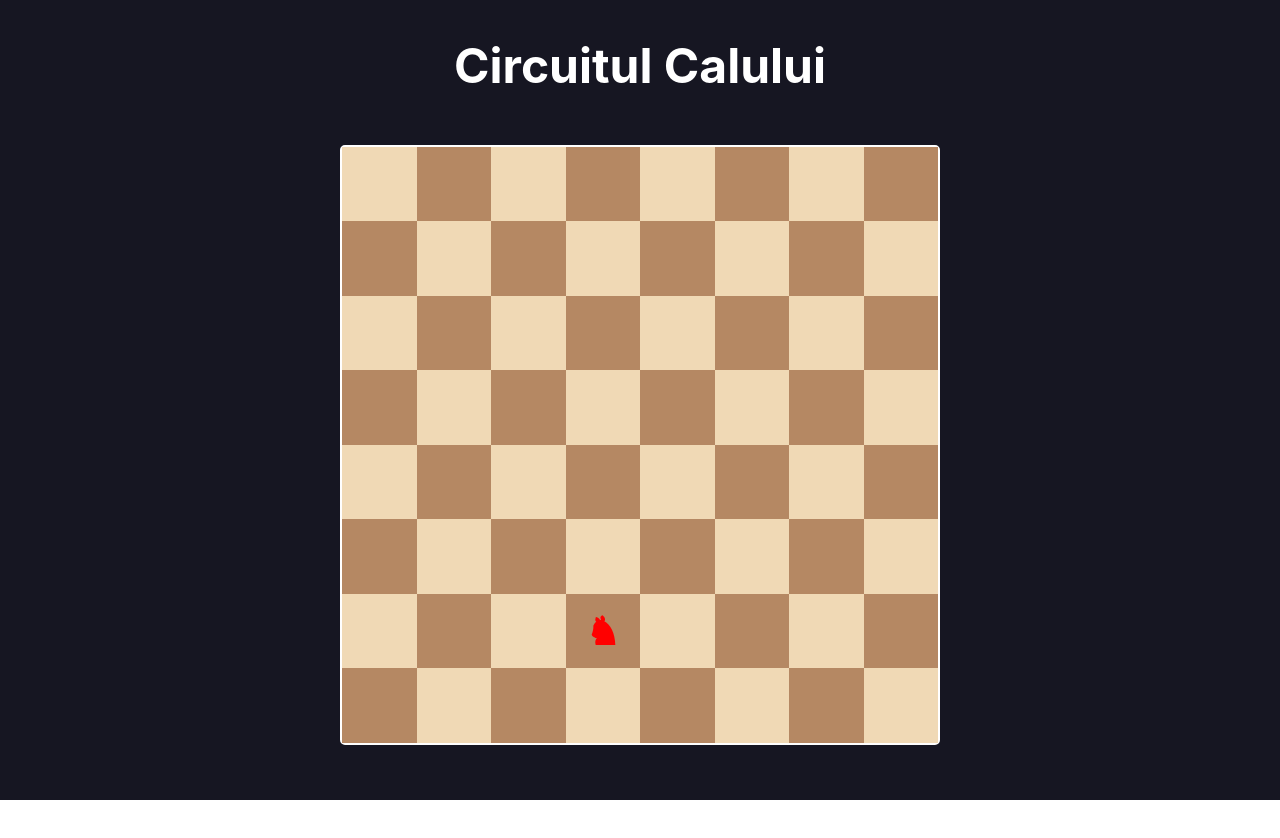
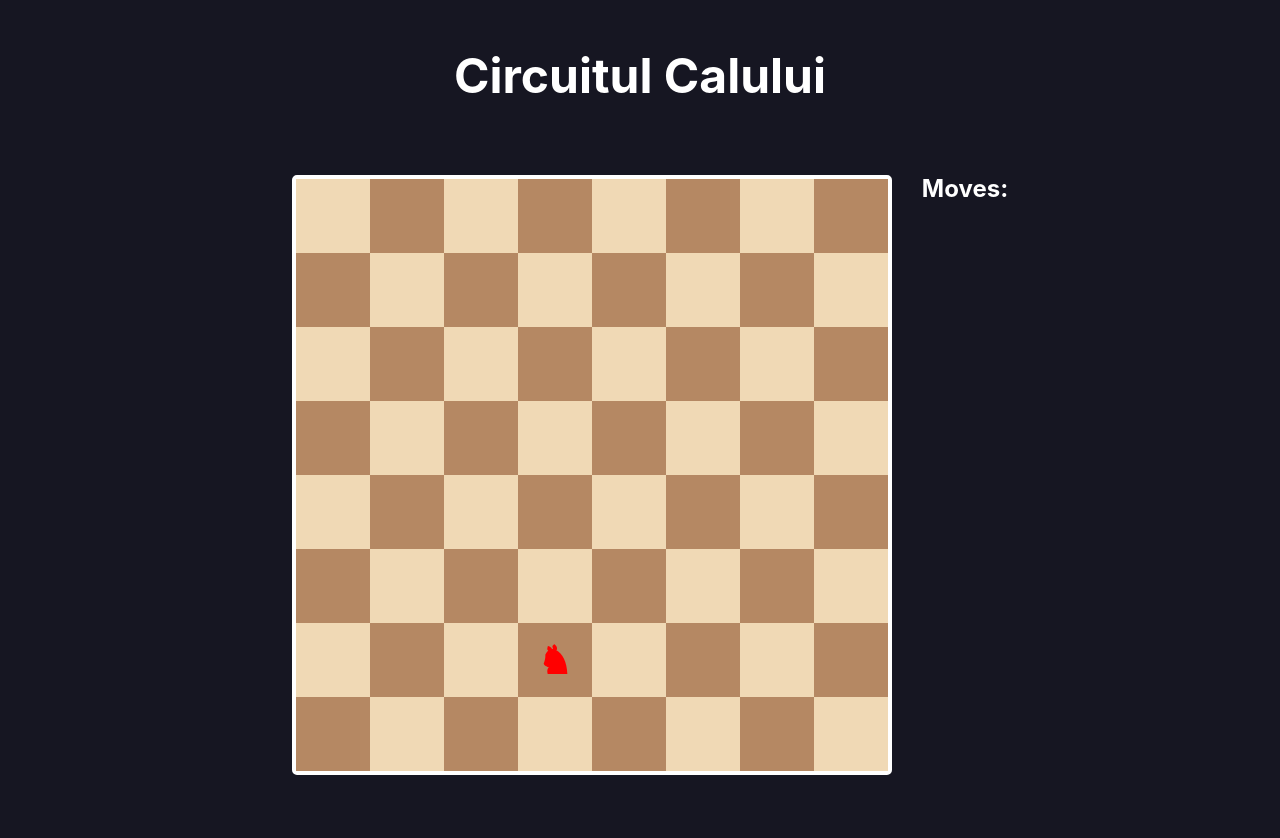
Before and after one commit to davidsimoc/circuitul-calului, a React (Create React App) app: page / in a window 1280 px wide. Before the commit the page ends 800 px from the top, so only its background shows below. Built offline with nearby package versions, Linux system fonts and the light colour scheme.

Commit message:
debugging

```diff
--- a/src/App.css
+++ b/src/App.css
@@ -6,7 +6,7 @@
   max-width: 600px;
   height: auto;
   margin: 20px;
-  border: 2px solid white;
+  border: 4px solid white;
   border-radius: 5px;
   aspect-ratio: 1;
 }
@@ -46,21 +46,56 @@
   font-weight: bold;
 }
 
-.movesText {
+.moves {
+  margin-left: 10px;
   display: flex;
-  flex-direction: row;
+  max-width: 300px;
 }
 
-.background {
+.moves h2 {
+  margin-bottom: 10px;
+  text-align: center;
+  color: white;
+}
+
+.moves ol {
+  list-style: none;
+  padding: 0;
+}
+
+.moves li {
+  margin: 5px 0;
+  font-size: 1rem;
+}
+
+.moves .current-move {
+  font-weight: bold;
+  color: white;
+}
+
+.app {
+    display: flex;
+    justify-content: center;
+    align-items: flex-start;
+    gap: 20px;
+    padding: 20px;
+    background-color: #161622;
+}
+
+.titleAndBoard {
   display: flex;
   flex-direction: column;
-  background-color: #161622;
   align-items: center;
   justify-content: center;
   min-height: 100vh;
   background-size: cover;
   background-position: center;
   padding: 20px;
+  gap: 20px;
+}
+
+.boardAndMoves {
+  display: flex;
 }
 
 * {
--- a/src/App.js
+++ b/src/App.js
@@ -1,5 +1,4 @@
 import React, { useState, useEffect } from 'react'
-import ReactDOM from 'react-dom'
 import './App.css'
 const N = 8;
 
@@ -11,7 +10,7 @@ function isValidMove(x, y, board) {
 }
 
 function knightTour(x, y, moveCount, board, moves) {
-  if (moveCount == N * N) return true; //Toate pozitiile au fost acoperite
+  if (moveCount === N * N) return true; //Toate pozitiile au fost acoperite
   for (let i = 0; i < 8; i++) {
     const nextX = x + moveX[i];
     const nextY = y + moveY[i];
@@ -27,6 +26,8 @@ function knightTour(x, y, moveCount, board, moves) {
 }
 
 function App() {
+  console.log("Componenta App s-a montat"); // Trebuie să apară în consolă
+
   const [board, setBoard] = useState(Array(N).fill().map(() => Array(N).fill(-1)));
   const [moves, setMoves] = useState([]);
   const [currentMove, setCurrentMove] = useState(0);
@@ -35,9 +36,14 @@ function App() {
     const initialBoard = Array(N).fill().map(() => Array(N).fill(-1));
     initialBoard[0][0] = 0;
     const tourMoves = [[0, 0]];
-    knightTour(0, 0, 1, initialBoard, tourMoves);
+    const found = knightTour(0, 0, 1, initialBoard, tourMoves);
+
+    //knightTour(0, 0, 1, initialBoard, tourMoves);
+    if(found) {
+      console.log('Tour moves:', tourMoves); // Debugging
       setBoard(initialBoard);
       setMoves(tourMoves);
+    }
   }, [])
 
   useEffect(() => {
@@ -50,11 +56,12 @@ function App() {
   }, [currentMove, moves]);
 
   return (
-    <div className='background'>
+    <div className='app'>
+      <div className='titleAndBoard'>
         <div className='titleText'>
           <h1 className='titlu'>Circuitul Calului</h1>
         </div>
-      <div className='movesText'>
+        <div className='boardAndMoves'>
           <div className="board">
             {Array.from({ length: N }).map((_, row) => (
               <div key={row} className="row">
@@ -69,6 +76,19 @@ function App() {
               </div>
             ))}
           </div>
+          <div className='moves'>
+            <h2>Moves:</h2>
+            <ol>
+              {moves.map(([row, col], index) => {
+                        console.log(`Move ${index + 1}: (${row + 1}, ${col + 1})`); // Debugging
+
+                <li key={index} className={index === currentMove ? 'current-move' : ''}>
+                  Move {index + 1}: ({row + 1}, {col + 1})
+                </li>
+              })}
+            </ol>
+          </div>
+        </div>
       </div>
     </div>
   );
```
Lines whose indentation alone changed are shown as unchanged.
